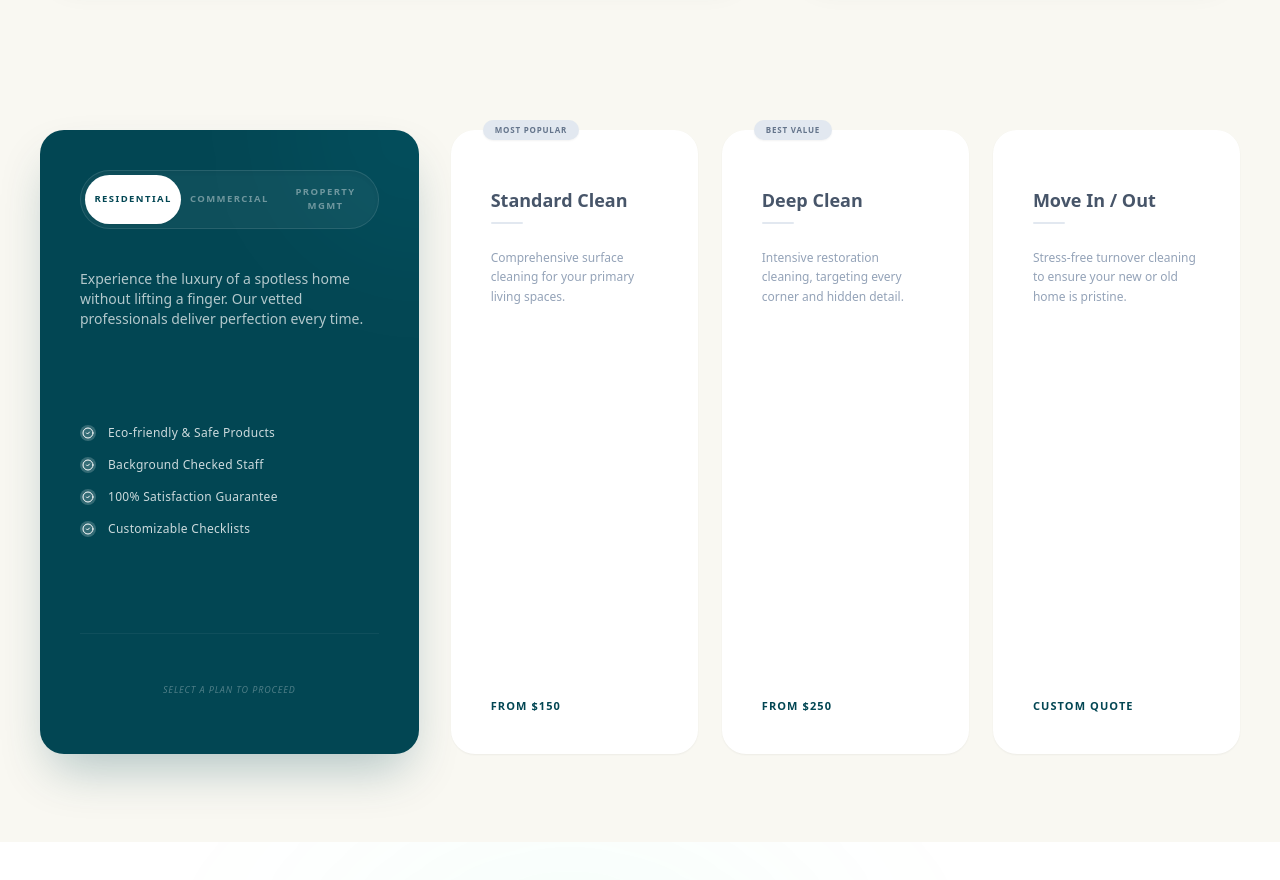
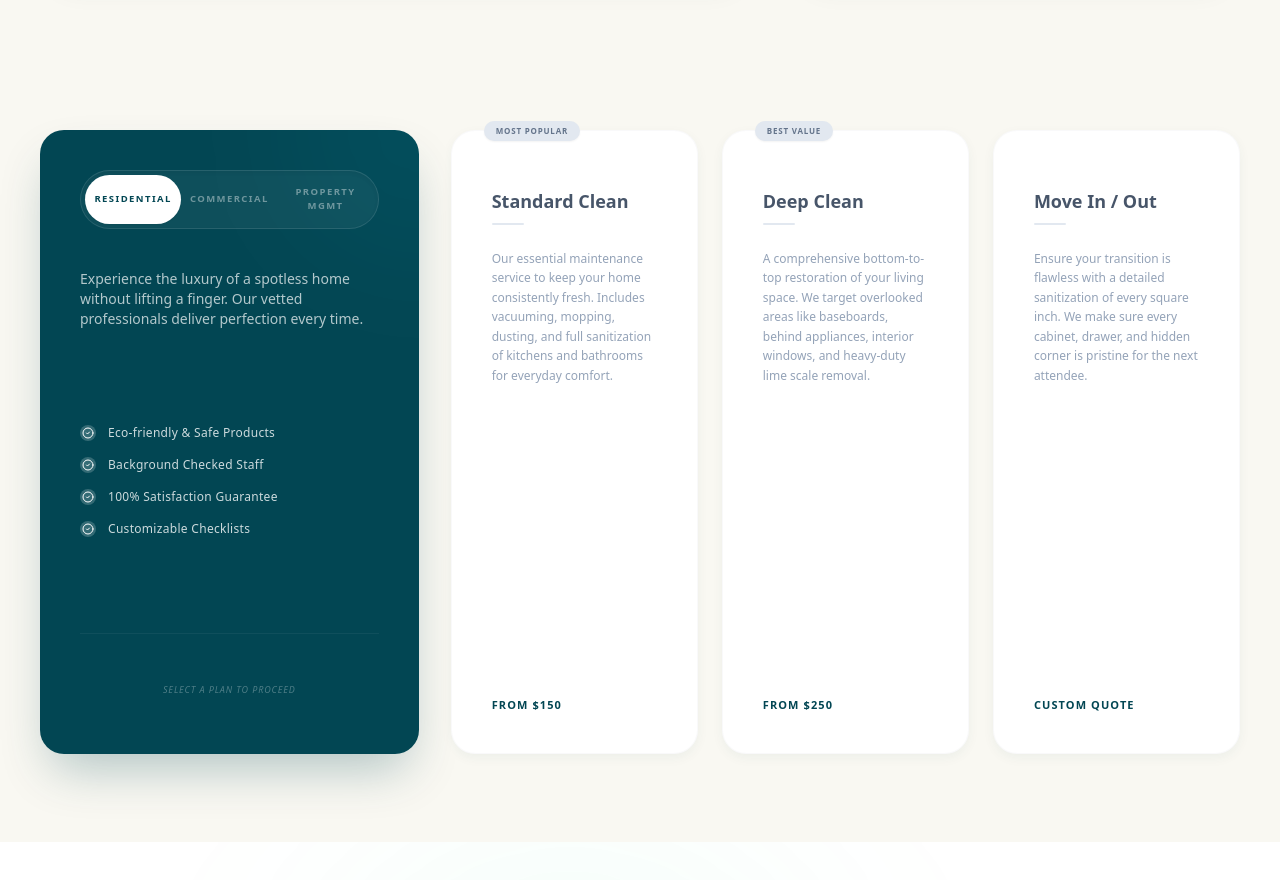
Before and after one commit to renatoquerales28-byte/extreme-cleaning-next, a Next.js app: page / in a window 1280 px wide. Shown: the part 1420-2300 px from the top of the page. Built offline with nearby package versions, Linux system fonts and the light colour scheme.

Commit message:
Design: Implement liftoff effect on service selection and expand descriptions for better layout balance

```diff
--- a/src/components/home/ServiceSelectorSection.tsx
+++ b/src/components/home/ServiceSelectorSection.tsx
@@ -22,21 +22,21 @@ const SERVICE_CONTENT = {
                 label: 'Standard Clean',
                 price: 'From $150',
                 tag: 'Most Popular',
-                shortDesc: "Comprehensive surface cleaning for your primary living spaces."
+                shortDesc: "Our essential maintenance service to keep your home consistently fresh. Includes vacuuming, mopping, dusting, and full sanitization of kitchens and bathrooms for everyday comfort."
             },
             {
                 id: 'deep',
                 label: 'Deep Clean',
                 price: 'From $250',
                 tag: 'Best Value',
-                shortDesc: "Intensive restoration cleaning, targeting every corner and hidden detail."
+                shortDesc: "A comprehensive bottom-to-top restoration of your living space. We target overlooked areas like baseboards, behind appliances, interior windows, and heavy-duty lime scale removal."
             },
             {
                 id: 'move',
                 label: 'Move In / Out',
                 price: 'Custom Quote',
                 tag: null,
-                shortDesc: "Stress-free turnover cleaning to ensure your new or old home is pristine."
+                shortDesc: "Ensure your transition is flawless with a detailed sanitization of every square inch. We make sure every cabinet, drawer, and hidden corner is pristine for the next attendee."
             },
         ]
     },
@@ -54,21 +54,21 @@ const SERVICE_CONTENT = {
                 label: 'Office Maintenance',
                 price: 'Custom Quote',
                 tag: 'Daily/Weekly',
-                shortDesc: "Reliable daily or weekly upkeep for a consistently professional workplace."
+                shortDesc: "Keep your workspace productive and professional with our routine janitorial services. We handle trash removal, desk sanitization, and restroom maintenance on your schedule."
             },
             {
                 id: 'deep',
                 label: 'Deep Sanitization',
                 price: 'Custom Quote',
                 tag: null,
-                shortDesc: "Heavy-duty disinfection and deep cleaning for high-traffic office areas."
+                shortDesc: "Advanced high-touch surface disinfection for high-traffic environments. Ideal for maintaining a healthy workspace during flu seasons or after company events."
             },
             {
                 id: 'post-construction',
                 label: 'Post Construction',
                 price: 'Custom Quote',
                 tag: 'Heavy Duty',
-                shortDesc: "Expert dust and debris removal after renovations or new builds."
+                shortDesc: "Expert removal of fine construction dust and debris from every surface. We ensure your new build or renovation is ready for immediate occupancy."
             },
         ]
     },
@@ -86,21 +86,21 @@ const SERVICE_CONTENT = {
                 label: 'Tenant Turnover',
                 price: 'Flat Rates',
                 tag: 'Priority',
-                shortDesc: "Speedy, thorough cleans to get your units listed and rented faster."
+                shortDesc: "Fast-track your property listings with our high-efficiency turnover service. We specialize in getting units rent-ready within 24 hours while maintaining elite standards."
             },
             {
                 id: 'common',
                 label: 'Common Areas',
                 price: 'Contract',
                 tag: null,
-                shortDesc: "Consistent maintenance for lobbies, hallways, and shared building spaces."
+                shortDesc: "Reliable maintenance for shared building amenities, lobbies, and corridors. We ensure first impressions for potential tenants are always impeccable and corridors remain spot-free."
             },
             {
                 id: 'eviction',
                 label: 'Trash Out',
                 price: 'Heavy Duty',
                 tag: null,
-                shortDesc: "Full unit clearing and sanitization after evictions or move-outs."
+                shortDesc: "Complete debris removal and heavy-duty sanitization for challenging unit conditions. We handle full clear-outs and deep odor removal to restore units to market-ready condition."
             },
         ]
     }
@@ -232,10 +232,10 @@ export default function ServiceSelectorSection() {
                                         exit={{ opacity: 0, scale: 0.98 }}
                                         onClick={() => setSelectedOption(option.id)}
                                         className={`
-                                            relative p-6 lg:p-10 rounded-2xl lg:rounded-3xl text-left transition-all group flex flex-col h-full items-start
+                                            relative p-6 lg:p-10 rounded-2xl lg:rounded-3xl text-left transition-all duration-500 group flex flex-col h-full items-start border border-gray-100/50
                                             ${selectedOption === option.id
-                                                ? 'bg-white ring-1 ring-[#024653]/10 shadow-2xl shadow-[#024653]/10 z-10 scale-[1.01]'
-                                                : 'bg-white shadow-sm hover:shadow-xl hover:ring-1 hover:ring-[#024653]/5'
+                                                ? 'bg-white shadow-[0_20px_50px_rgba(2,70,83,0.15)] z-20 scale-[1.02] -translate-y-2'
+                                                : 'bg-white shadow-[0_4px_12px_rgba(2,70,83,0.05)] hover:shadow-[0_12px_30px_rgba(2,70,83,0.08)] hover:-translate-y-1'
                                             }
                                         `}
                                     >
```
